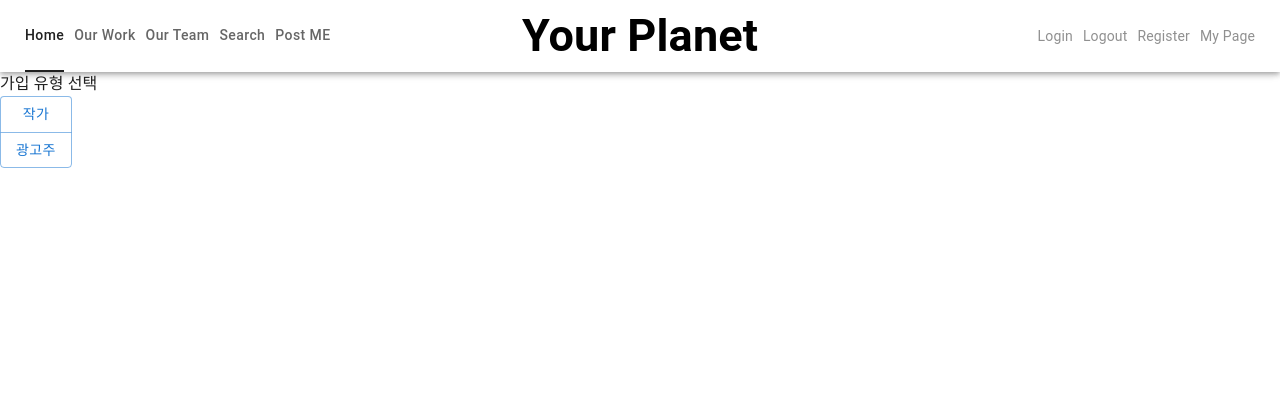
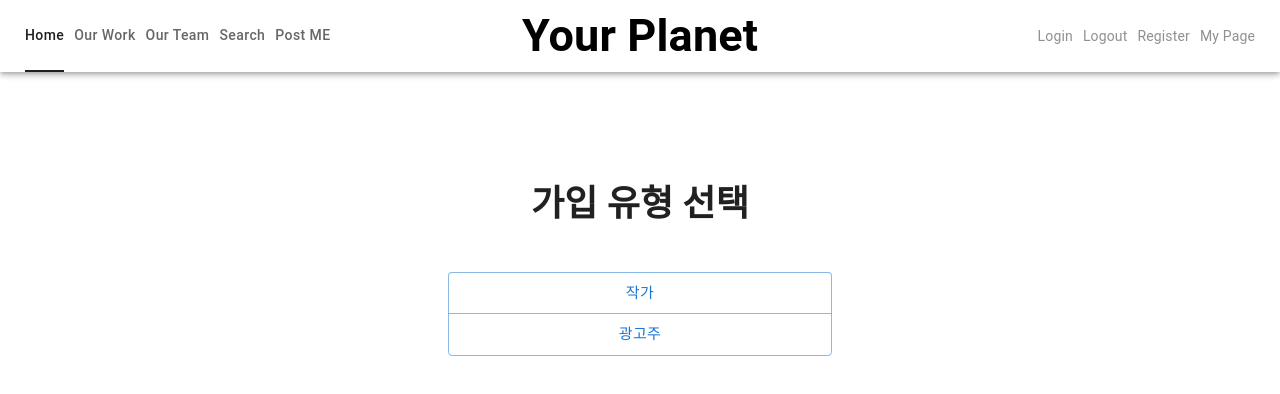
Before and after one commit to Your-Planet/front-end, a Next.js app: page /register in a window 1280 px wide. Shown: the top 394 px of the page. Built offline with nearby package versions, Linux system fonts and the light colour scheme.

Commit message:
feat: 회원가입 타입 선택 페이지 스타일 수정

```diff
--- a/src/app/layout.tsx
+++ b/src/app/layout.tsx
@@ -16,7 +16,7 @@ export default function RootLayout({ children }: { children: React.ReactNode })
 				<div id="__next">
 					<StyleProviders>
 						<Header />
-						<main style={{ marginTop: "72px" }}>{children}</main>
+						<main style={{ paddingTop: "72px", minHeight: "100%" }}>{children}</main>
 					</StyleProviders>
 				</div>
 			</body>
--- a/src/components/register/SelectUserTypeView/index.tsx
+++ b/src/components/register/SelectUserTypeView/index.tsx
@@ -18,11 +18,11 @@ function SelectUserTypeView(props: SelectUserTypeViewProps) {
 	// TODO @김현규 스타일 적용 필요
 	return (
 		<>
-			<div>
-				<h2>가입 유형 선택</h2>
+			<div className={"flex flex-col gap-12 w-96 mx-auto my-auto py-28"}>
+				<h2 className={"text-4xl font-bold text-center"}>가입 유형 선택</h2>
 				<ButtonGroup orientation="vertical" aria-label="vertical outlined button group">
 					{Object.entries(labelByUser).map(([key, value]) => (
-						<Button variant={"outlined"} fullWidth onClick={getHandleClick(key as UserType)}>
+						<Button variant={"outlined"} fullWidth onClick={getHandleClick(key as UserType)} size={"large"}>
 							{value}
 						</Button>
 					))}
```
